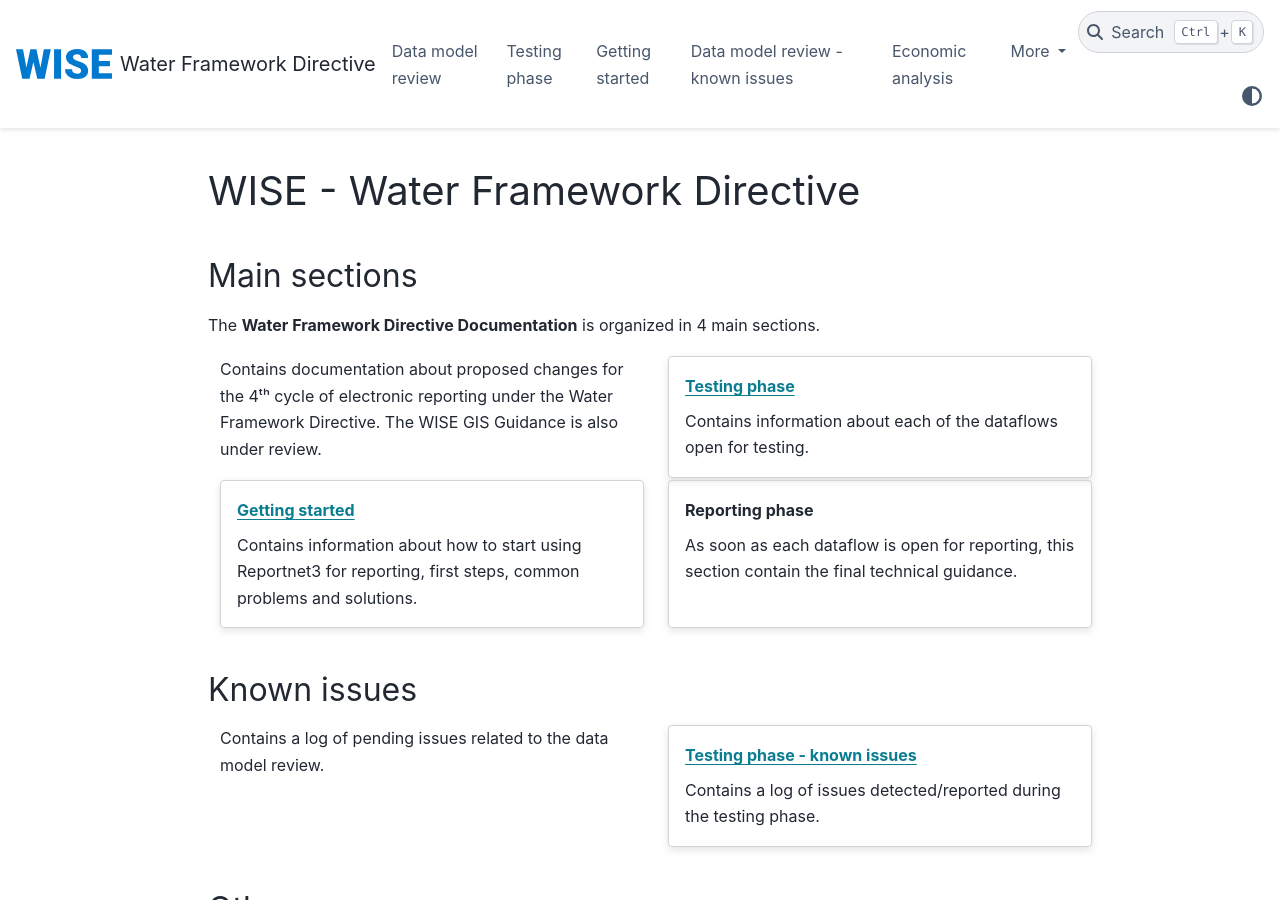
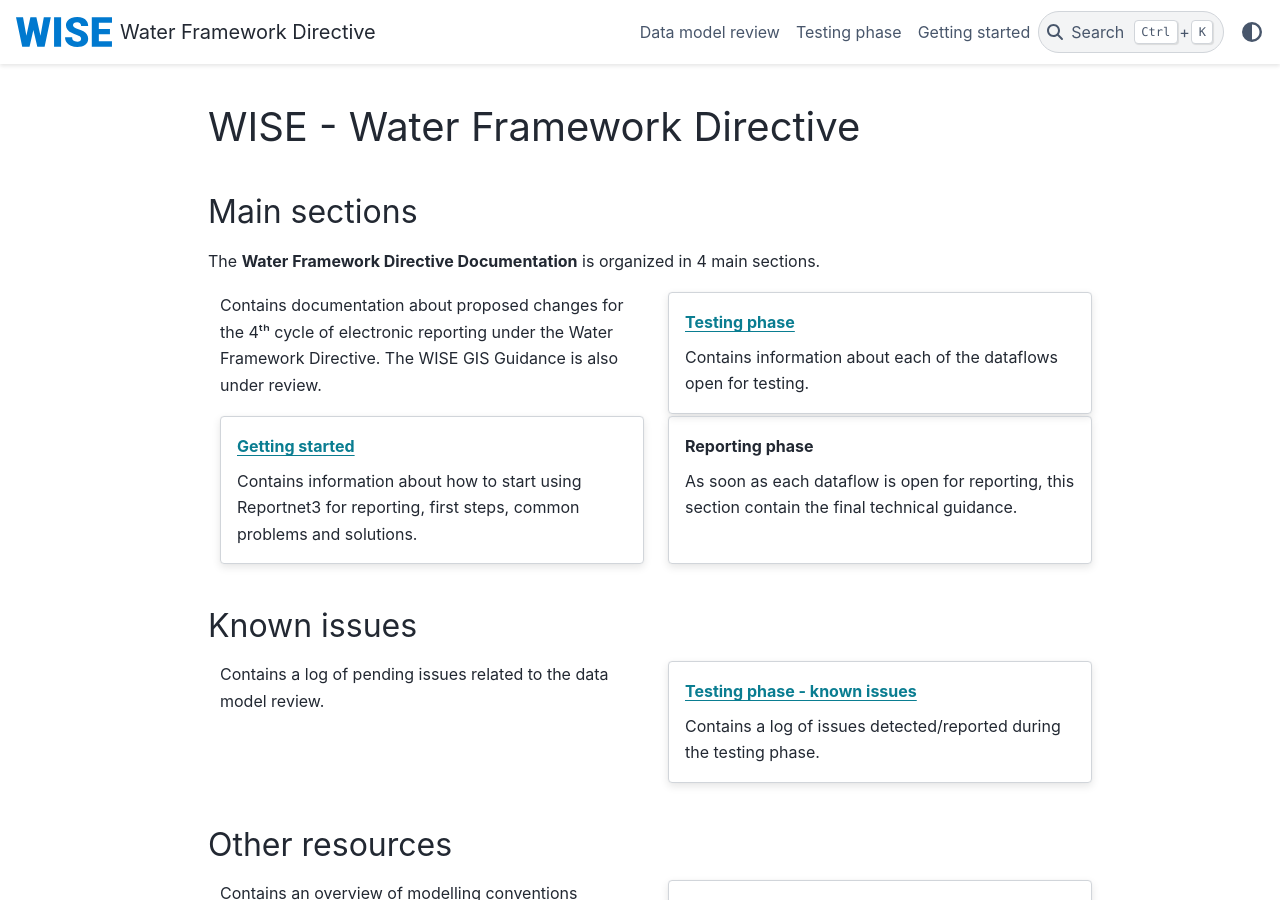
Before and after one commit to eeadata/WISE.WFD.Documentation, a Sphinx documentation site: the page built from docs/index.md, in a window 1280 px wide and 900 px high. Built offline with Sphinx 7.4.7 and the PyData theme 0.15.4, drawn with Linux system fonts in a browser that asks for light colours; part of the change alters nothing that is shown.

````diff
--- a/docs/conf.py
+++ b/docs/conf.py
@@ -125,7 +125,6 @@ html_css_files = [
 ]
 html_sidebars = {
     "**": ["sidebar-collapse", "sidebar-nav-bs"],
-    "**/index.md": [],
 }
 
 html_js_files = [
--- a/docs/index.md
+++ b/docs/index.md
@@ -69,13 +69,3 @@ Contains the full list of dahsboards
 with data reported in the 3rd, 2nd and 1st River Basin Management Plans.
 :::
 ::::
-
-```{toctree}
-:glob:
-:hidden:
-:titlesonly:
-DataModelReview/*
-TestingPhase/*
-GettingStarted/*
-OtherResources/*
-```
````
